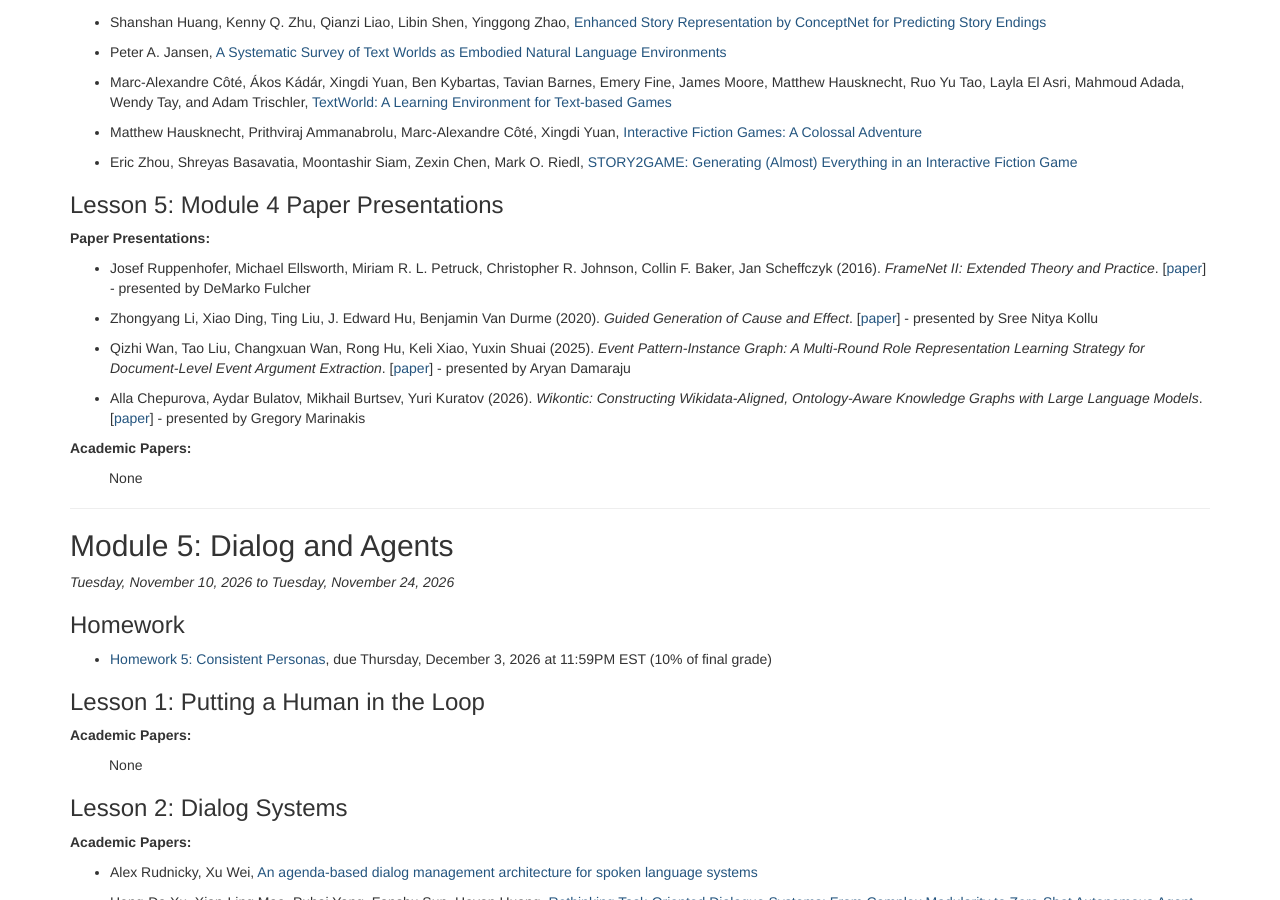
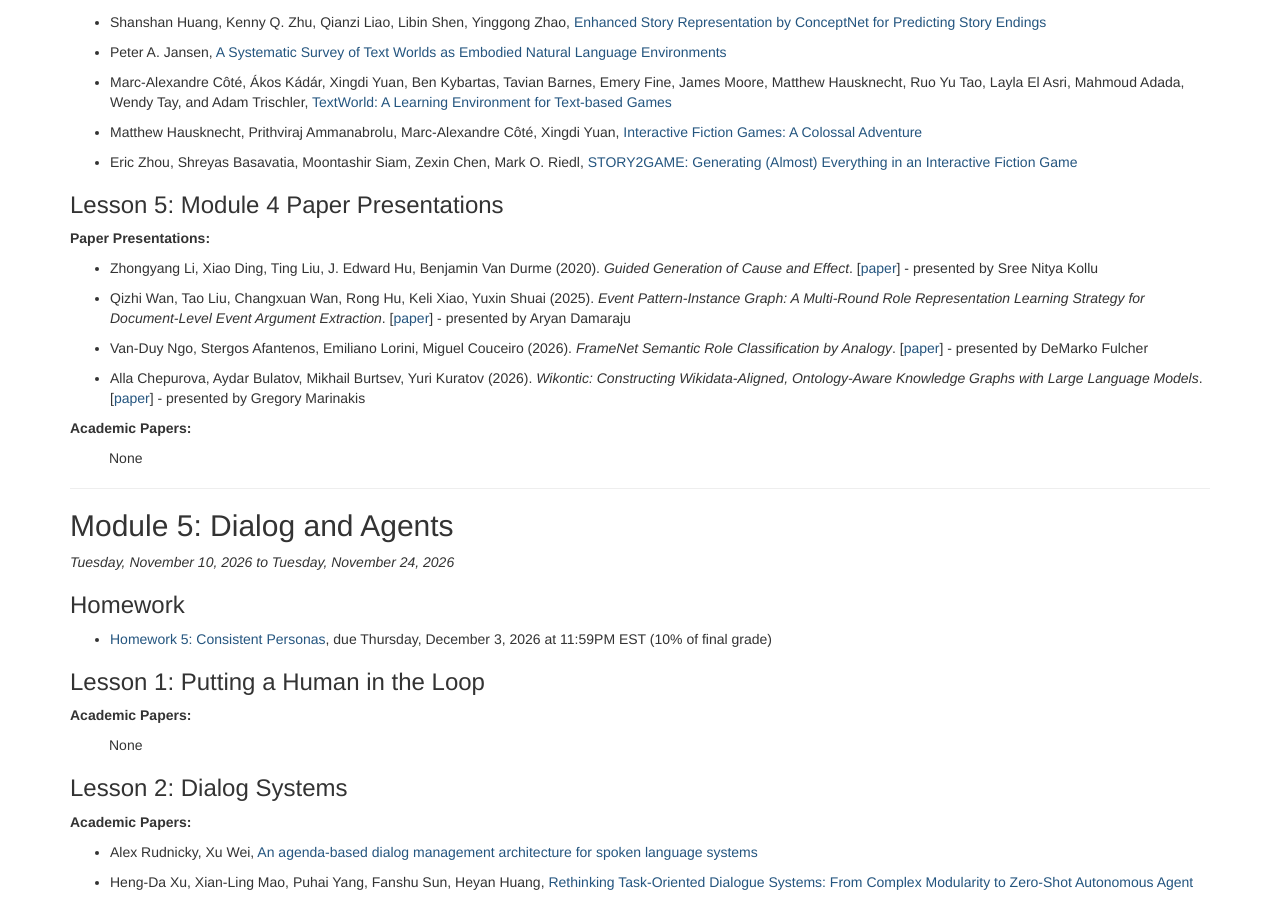
Before and after one commit to lara-martin/neurosymbolic-text-gen, a Jekyll site: the page built from modules.md, in a window 1280 px wide and 900 px high, scrolled down 7011 px. Built offline with Jekyll 4.4.1, drawn with Linux system fonts in a browser that asks for light colours; nearby versions of some CDN libraries; a script that is not in the unit is left out.

Commit message:
Demarko's presentation

```diff
--- a/_data/modules.yaml
+++ b/_data/modules.yaml
@@ -734,13 +734,6 @@
       length:
       presenters:
         -
-          name: DeMarko Fulcher
-          paper: "FrameNet II: Extended Theory and Practice"
-          authors: Josef Ruppenhofer, Michael Ellsworth, Miriam R. L. Petruck, Christopher R. Johnson, Collin F. Baker, Jan Scheffczyk
-          link: https://akb89.github.io/myValencer/framenet_book.pdf
-          year: 2016
-          slides:
-        -
           name: Sree Nitya Kollu
           paper: Guided Generation of Cause and Effect
           authors: Zhongyang Li, Xiao Ding, Ting Liu, J. Edward Hu, Benjamin Van Durme
@@ -753,6 +746,13 @@
           authors: Qizhi Wan, Tao Liu, Changxuan Wan, Rong Hu, Keli Xiao, Yuxin Shuai
           link: https://aclanthology.org/2025.findings-acl.94/
           year: 2025
+          slides:
+        -
+          name: DeMarko Fulcher
+          paper: "FrameNet Semantic Role Classification by Analogy"
+          authors: Van-Duy Ngo, Stergos Afantenos, Emiliano Lorini, Miguel Couceiro
+          link: https://aclanthology.org/2026.lrec-1.291/
+          year: 2026
           slides:
         -
           name: Gregory Marinakis
```
